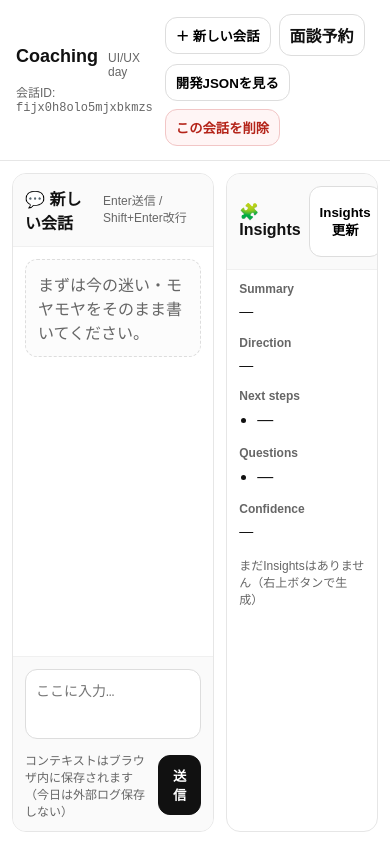
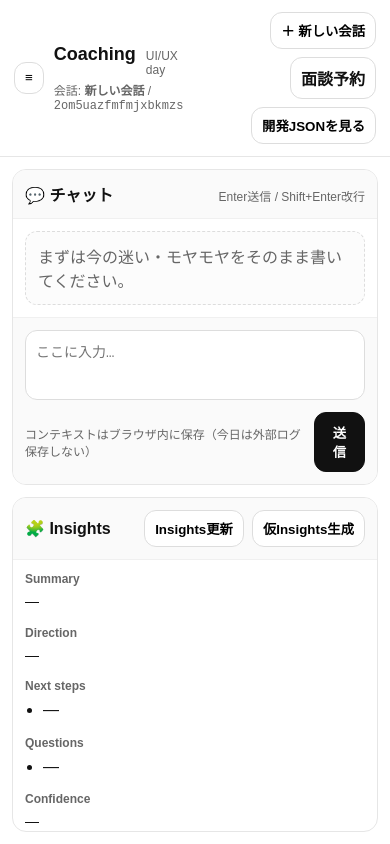
Before and after one commit to Daishi-pys/first-test, a Next.js app in the folder app/: page / in a window 390 px wide. Built offline with nearby package versions, Linux system fonts and the light colour scheme.

Commit message:
UI: mobile layout + conversation list drawer

```diff
--- a/app/app/page.tsx
+++ b/app/app/page.tsx
@@ -23,46 +23,56 @@ type Conversation = {
   insights?: Insights;
 };
 
+type IndexItem = { id: string; updatedAt: number; title: string };
+
 const LS_INDEX = "coach_index_v1"; // conversation list
 const LS_CONV_PREFIX = "coach_conv_v1:"; // coach_conv_v1:<id>
 
 function uid() {
   return Math.random().toString(36).slice(2) + Date.now().toString(36);
 }
-
 function formatTime(ts: number) {
   const d = new Date(ts);
   const hh = String(d.getHours()).padStart(2, "0");
   const mm = String(d.getMinutes()).padStart(2, "0");
   return `${hh}:${mm}`;
 }
-
 function guessTitle(messages: Msg[]) {
   const firstUser = messages.find(m => m.role === "user")?.content?.trim();
   if (!firstUser) return "新しい会話";
   return firstUser.slice(0, 16) + (firstUser.length > 16 ? "…" : "");
 }
 
+function safeJsonParse<T>(raw: string | null, fallback: T): T {
+  try {
+    if (!raw) return fallback;
+    return JSON.parse(raw);
+  } catch {
+    return fallback;
+  }
+}
+
 export default function Page() {
   const [conv, setConv] = useState<Conversation | null>(null);
+  const [index, setIndex] = useState<IndexItem[]>([]);
   const [text, setText] = useState("");
   const [loading, setLoading] = useState(false);
   const [err, setErr] = useState<string | null>(null);
   const [showDevJson, setShowDevJson] = useState(false);
 
+  // mobile drawer
+  const [drawerOpen, setDrawerOpen] = useState(false);
+
   const scrollerRef = useRef<HTMLDivElement | null>(null);
 
-  // --- load or create conversation on mount
+  // --- load index + latest conversation
   useEffect(() => {
-    const loadLatestOrCreate = () => {
-      try {
-        const rawIndex = localStorage.getItem(LS_INDEX);
-        const index: { id: string; updatedAt: number; title: string }[] = rawIndex
-          ? JSON.parse(rawIndex)
-          : [];
+    const load = () => {
+      const idx = safeJsonParse<IndexItem[]>(localStorage.getItem(LS_INDEX), []);
+      idx.sort((a, b) => b.updatedAt - a.updatedAt);
+      setIndex(idx);
 
-        // pick latest
-        const latest = index.sort((a, b) => b.updatedAt - a.updatedAt)[0];
+      const latest = idx[0];
       if (latest?.id) {
         const raw = localStorage.getItem(LS_CONV_PREFIX + latest.id);
         if (raw) {
@@ -70,45 +80,37 @@ export default function Page() {
           return;
         }
       }
-      } catch {}
-
       // create new
       const now = Date.now();
       const id = uid();
-      const created: Conversation = {
-        id,
-        title: "新しい会話",
-        createdAt: now,
-        updatedAt: now,
-        messages: [],
-      };
+      const created: Conversation = { id, title: "新しい会話", createdAt: now, updatedAt: now, messages: [] };
       setConv(created);
     };
 
-    loadLatestOrCreate();
+    load();
   }, []);
 
-  // --- persist conversation + index
+  // --- persist conversation + refresh index
   useEffect(() => {
     if (!conv) return;
     try {
       localStorage.setItem(LS_CONV_PREFIX + conv.id, JSON.stringify(conv));
 
       const rawIndex = localStorage.getItem(LS_INDEX);
-      const index: { id: string; updatedAt: number; title: string }[] = rawIndex
-        ? JSON.parse(rawIndex)
-        : [];
+      const idx: IndexItem[] = rawIndex ? JSON.parse(rawIndex) : [];
 
-      const next = [
+      const next: IndexItem[] = [
         { id: conv.id, updatedAt: conv.updatedAt, title: conv.title },
-        ...index.filter(x => x.id !== conv.id),
-      ].slice(0, 50);
+        ...idx.filter(x => x.id !== conv.id),
+      ].slice(0, 100);
 
       localStorage.setItem(LS_INDEX, JSON.stringify(next));
+      next.sort((a, b) => b.updatedAt - a.updatedAt);
+      setIndex(next);
     } catch {}
   }, [conv]);
 
-  // auto-scroll
+  // auto-scroll on new messages
   useEffect(() => {
     const el = scrollerRef.current;
     if (!el) return;
@@ -118,7 +120,7 @@ export default function Page() {
   const messages = conv?.messages ?? [];
   const insights = conv?.insights;
 
-  // --- super-light "insights" (today: heuristic / placeholder)
+  // --- lightweight insights (today: heuristic)
   const heuristicInsights = useMemo<Insights>(() => {
     const userTexts = messages.filter(m => m.role === "user").map(m => m.content);
     const lastUser = userTexts[userTexts.length - 1] ?? "";
@@ -129,18 +131,60 @@ export default function Page() {
     const nextSteps = userTexts.length
       ? ["5分：モヤモヤを3つ書く", "今日できる最小の一歩を1つ決める", "それを明日やる時間を確保する"]
       : ["—"];
-    const questions = userTexts.length
-      ? ["いま避けたい未来は？", "最近“少し良かった瞬間”は？"]
-      : ["—"];
-    return {
-      summary,
-      direction,
-      nextSteps,
-      questions,
-      confidence: userTexts.length ? 0.2 : 0.0,
-      updatedAt: Date.now(),
-    };
+    const questions = userTexts.length ? ["いま避けたい未来は？", "最近“少し良かった瞬間”は？"] : ["—"];
+    return { summary, direction, nextSteps, questions, confidence: userTexts.length ? 0.2 : 0.0, updatedAt: Date.now() };
   }, [messages]);
+
+  function loadConversation(id: string) {
+    const raw = localStorage.getItem(LS_CONV_PREFIX + id);
+    if (!raw) return;
+    try {
+      setConv(JSON.parse(raw));
+      setErr(null);
+      setText("");
+      setDrawerOpen(false);
+    } catch {}
+  }
+
+  function newConversation() {
+    const now = Date.now();
+    const id = uid();
+    const created: Conversation = { id, title: "新しい会話", createdAt: now, updatedAt: now, messages: [] };
+    setConv(created);
+    setErr(null);
+    setText("");
+    setDrawerOpen(false);
+  }
+
+  function deleteConversation(id: string) {
+    const ok = confirm("この会話を削除しますか？（ブラウザ内保存も削除）");
+    if (!ok) return;
+    try {
+      localStorage.removeItem(LS_CONV_PREFIX + id);
+      const idx = safeJsonParse<IndexItem[]>(localStorage.getItem(LS_INDEX), []);
+      const next = idx.filter(x => x.id !== id);
+      localStorage.setItem(LS_INDEX, JSON.stringify(next));
+      next.sort((a, b) => b.updatedAt - a.updatedAt);
+      setIndex(next);
+
+      // if current deleted -> open latest or new
+      if (conv?.id === id) {
+        const latest = next[0];
+        if (latest?.id) loadConversation(latest.id);
+        else newConversation();
+      }
+    } catch {}
+  }
+
+  function applyHeuristicInsights() {
+    if (!conv) return;
+    setConv(prev => (prev ? { ...prev, insights: heuristicInsights, updatedAt: Date.now() } : prev));
+  }
+
+  async function updateInsightsAI() {
+    // today: keep UI only
+    applyHeuristicInsights();
+  }
 
   async function send() {
     if (!conv) return;
@@ -154,6 +198,7 @@ export default function Page() {
     const now = Date.now();
     const userMsg: Msg = { id: uid(), role: "user", content: t, ts: now };
 
+    // optimistic update
     setConv(prev => {
       if (!prev) return prev;
       const nextMsgs = [...prev.messages, userMsg];
@@ -167,20 +212,15 @@ export default function Page() {
         headers: { "Content-Type": "application/json" },
         body: JSON.stringify({
           message: t,
-          // send last N messages as context to API (today: local context only)
           history: messages.slice(-20).map(m => ({ role: m.role, content: m.content })),
         }),
       });
 
       const data = await res.json().catch(() => ({}));
       const reply = String(data?.reply ?? "") || "（返答が空でした）";
-
       const aiMsg: Msg = { id: uid(), role: "assistant", content: reply, ts: Date.now() };
 
-      setConv(prev => {
-        if (!prev) return prev;
-        return { ...prev, messages: [...prev.messages, aiMsg], updatedAt: Date.now() };
-      });
+      setConv(prev => (prev ? { ...prev, messages: [...prev.messages, aiMsg], updatedAt: Date.now() } : prev));
     } catch {
       setErr("通信に失敗しました。もう一度試してください。");
       const aiMsg: Msg = { id: uid(), role: "assistant", content: "（エラー）通信に失敗しました。", ts: Date.now() };
@@ -190,59 +230,32 @@ export default function Page() {
     }
   }
 
-  function newConversation() {
-    const now = Date.now();
-    const id = uid();
-    const created: Conversation = {
-      id,
-      title: "新しい会話",
-      createdAt: now,
-      updatedAt: now,
-      messages: [],
-    };
-    setConv(created);
-    setErr(null);
-    setText("");
-  }
-
-  function clearConversation() {
-    if (!conv) return;
-    const ok = confirm("この会話の内容を消します（ブラウザ内の保存も削除）");
-    if (!ok) return;
-    try {
-      localStorage.removeItem(LS_CONV_PREFIX + conv.id);
-      const rawIndex = localStorage.getItem(LS_INDEX);
-      const index: { id: string; updatedAt: number; title: string }[] = rawIndex ? JSON.parse(rawIndex) : [];
-      localStorage.setItem(LS_INDEX, JSON.stringify(index.filter(x => x.id !== conv.id)));
-    } catch {}
-    newConversation();
-  }
-
-  function applyHeuristicInsights() {
-    if (!conv) return;
-    setConv(prev => (prev ? { ...prev, insights: heuristicInsights, updatedAt: Date.now() } : prev));
-  }
-
-  // placeholder button for "AI insights" (tomorrow we replace with real AI call)
-  async function updateInsightsAI() {
-    if (!conv) return;
-    // today: use heuristic as “AI-like” update to finish UI
-    applyHeuristicInsights();
-  }
-
-  if (!conv) {
-    return <div style={{ padding: 16 }}>Loading...</div>;
-  }
+  if (!conv) return <div style={{ padding: 16 }}>Loading...</div>;
 
   return (
     <div style={styles.page}>
+      {/* responsive CSS */}
+      <style>{css}</style>
+
       <header style={styles.header}>
+        <div style={{ display: "flex", alignItems: "center", gap: 10 }}>
+          <button
+            onClick={() => setDrawerOpen(v => !v)}
+            style={styles.iconBtn}
+            aria-label="menu"
+            title="会話一覧"
+          >
+            ≡
+          </button>
           <div style={{ display: "flex", flexDirection: "column" }}>
             <div style={{ display: "flex", alignItems: "baseline", gap: 10 }}>
               <div style={styles.brand}>Coaching</div>
               <div style={styles.sub}>UI/UX day</div>
             </div>
-          <div style={styles.sub2}>会話ID: <code>{conv.id}</code></div>
+            <div style={styles.sub2}>
+              会話: <b>{conv.title}</b> / <span style={{ color: "#666" }}><code>{conv.id}</code></span>
+            </div>
+          </div>
         </div>
 
         <div style={styles.headerActions}>
@@ -251,23 +264,73 @@ export default function Page() {
           <button onClick={() => setShowDevJson(v => !v)} style={styles.btnSecondary}>
             {showDevJson ? "開発JSONを隠す" : "開発JSONを見る"}
           </button>
-          <button onClick={clearConversation} style={styles.btnDanger}>この会話を削除</button>
         </div>
       </header>
 
-      <main style={styles.main}>
+      {/* drawer (mobile & desktop) */}
+      <div className={`drawerBackdrop ${drawerOpen ? "open" : ""}`} onClick={() => setDrawerOpen(false)} />
+      <aside className={`drawer ${drawerOpen ? "open" : ""}`}>
+        <div style={styles.drawerHeader}>
+          <div style={{ fontWeight: 800 }}>会話一覧</div>
+          <button onClick={() => setDrawerOpen(false)} style={styles.iconBtn} aria-label="close">✕</button>
+        </div>
+
+        <div style={styles.drawerBody}>
+          <button onClick={newConversation} style={{ ...styles.btnSecondary, width: "100%" }}>
+            ＋ 新しい会話
+          </button>
+
+          <div style={{ marginTop: 12, fontSize: 12, color: "#666" }}>
+            最新順（ブラウザ保存）
+          </div>
+
+          <div style={{ display: "flex", flexDirection: "column", gap: 8, marginTop: 10 }}>
+            {index.length === 0 && <div style={styles.smallMuted}>まだ会話がありません</div>}
+
+            {index.map((item) => (
+              <div
+                key={item.id}
+                style={{
+                  ...styles.convRow,
+                  ...(item.id === conv.id ? styles.convRowActive : {}),
+                }}
+              >
+                <button
+                  onClick={() => loadConversation(item.id)}
+                  style={styles.convRowMain}
+                  title={item.title}
+                >
+                  <div style={{ fontWeight: 700, textAlign: "left" }}>{item.title || "（無題）"}</div>
+                  <div style={styles.smallMuted}>
+                    {new Date(item.updatedAt).toLocaleString()}
+                  </div>
+                </button>
+
+                <button
+                  onClick={() => deleteConversation(item.id)}
+                  style={styles.convRowDel}
+                  aria-label="delete"
+                  title="削除"
+                >
+                  🗑
+                </button>
+              </div>
+            ))}
+          </div>
+        </div>
+      </aside>
+
+      <main className="mainGrid">
         {/* Chat */}
         <section style={styles.chatCard}>
           <div style={styles.cardTitleRow}>
-            <div style={styles.cardTitle}>💬 {conv.title}</div>
+            <div style={styles.cardTitle}>💬 チャット</div>
             <div style={styles.smallMuted}>Enter送信 / Shift+Enter改行</div>
           </div>
 
           <div ref={scrollerRef} style={styles.messages}>
             {messages.length === 0 && (
-              <div style={styles.empty}>
-                まずは今の迷い・モヤモヤをそのまま書いてください。
-              </div>
+              <div style={styles.empty}>まずは今の迷い・モヤモヤをそのまま書いてください。</div>
             )}
 
             {messages.map((m) => (
@@ -279,12 +342,7 @@ export default function Page() {
                   marginBottom: 10,
                 }}
               >
-                <div
-                  style={{
-                    ...styles.bubble,
-                    ...(m.role === "user" ? styles.bubbleUser : styles.bubbleAssistant),
-                  }}
-                >
+                <div style={{ ...styles.bubble, ...(m.role === "user" ? styles.bubbleUser : styles.bubbleAssistant) }}>
                   <div style={styles.bubbleMeta}>
                     <span style={{ textTransform: "capitalize" }}>{m.role}</span>
                     <span>・{formatTime(m.ts)}</span>
@@ -319,10 +377,9 @@ export default function Page() {
                 }
               }}
             />
-
             <div style={styles.composerBottom}>
               <div style={styles.smallMuted}>
-                {err ? <span style={{ color: "#b42318" }}>{err}</span> : "コンテキストはブラウザ内に保存されます（今日は外部ログ保存しない）"}
+                {err ? <span style={{ color: "#b42318" }}>{err}</span> : "コンテキストはブラウザ内に保存（今日は外部ログ保存しない）"}
               </div>
               <button onClick={send} disabled={loading || !text.trim()} style={styles.btnPrimary}>
                 {loading ? "送信中…" : "送信"}
@@ -335,7 +392,7 @@ export default function Page() {
         <aside style={styles.insightsCard}>
           <div style={styles.cardTitleRow}>
             <div style={styles.cardTitle}>🧩 Insights</div>
-            <div style={{ display: "flex", gap: 8 }}>
+            <div style={{ display: "flex", gap: 8, flexWrap: "wrap", justifyContent: "flex-end" }}>
               <button onClick={updateInsightsAI} style={styles.btnSecondary}>Insights更新</button>
               <button onClick={applyHeuristicInsights} style={styles.btnSecondary}>仮Insights生成</button>
             </div>
@@ -346,10 +403,7 @@ export default function Page() {
             <Card label="Direction" value={insights?.direction ?? "—"} />
             <ListCard label="Next steps" items={insights?.nextSteps ?? ["—"]} />
             <ListCard label="Questions" items={insights?.questions ?? ["—"]} />
-            <Card
-              label="Confidence"
-              value={insights ? `${Math.round(insights.confidence * 100)}%` : "—"}
-            />
+            <Card label="Confidence" value={insights ? `${Math.round(insights.confidence * 100)}%` : "—"} />
             <div style={styles.smallMuted}>
               {insights ? `updated: ${new Date(insights.updatedAt).toLocaleString()}` : "まだInsightsはありません（右上ボタンで生成）"}
             </div>
@@ -377,7 +431,6 @@ function Card({ label, value }: { label: string; value: string }) {
     </div>
   );
 }
-
 function ListCard({ label, items }: { label: string; items: string[] }) {
   return (
     <div style={styles.kv}>
@@ -391,22 +444,76 @@ function ListCard({ label, items }: { label: string; items: string[] }) {
   );
 }
 
+const css = `
+/* responsive grid: desktop = 2 columns, mobile = 1 column */
+.mainGrid {
+  flex: 1;
+  display: grid;
+  grid-template-columns: 1.2fr 0.9fr;
+  gap: 12px;
+  padding: 12px;
+  min-height: 0;
+}
+@media (max-width: 900px) {
+  .mainGrid { grid-template-columns: 1fr; }
+}
+
+/* drawer */
+.drawerBackdrop {
+  position: fixed;
+  inset: 0;
+  background: rgba(0,0,0,0.35);
+  opacity: 0;
+  pointer-events: none;
+  transition: opacity 160ms ease;
+  z-index: 40;
+}
+.drawerBackdrop.open {
+  opacity: 1;
+  pointer-events: auto;
+}
+.drawer {
+  position: fixed;
+  top: 0;
+  left: 0;
+  height: 100vh;
+  width: min(360px, 92vw);
+  background: #fff;
+  border-right: 1px solid #e6e6e6;
+  transform: translateX(-102%);
+  transition: transform 180ms ease;
+  z-index: 50;
+  display: flex;
+  flex-direction: column;
+}
+.drawer.open { transform: translateX(0); }
+`;
+
 const styles: Record<string, React.CSSProperties> = {
   page: { height: "100vh", display: "flex", flexDirection: "column", background: "#fff", color: "#111" },
+
   header: {
-    padding: "14px 16px",
+    padding: "12px 14px",
     borderBottom: "1px solid #e6e6e6",
     display: "flex",
     justifyContent: "space-between",
     alignItems: "center",
     gap: 12,
   },
-  brand: { fontWeight: 800, fontSize: 18 },
+  brand: { fontWeight: 900, fontSize: 18 },
   sub: { fontSize: 12, color: "#666" },
   sub2: { fontSize: 12, color: "#666", marginTop: 4 },
-  headerActions: { display: "flex", gap: 8, alignItems: "center", flexWrap: "wrap" },
+  headerActions: { display: "flex", gap: 8, alignItems: "center", flexWrap: "wrap", justifyContent: "flex-end" },
 
-  main: { flex: 1, display: "grid", gridTemplateColumns: "1.2fr 0.9fr", gap: 12, padding: 12, minHeight: 0 },
+  iconBtn: {
+    padding: "8px 10px",
+    borderRadius: 12,
+    border: "1px solid #ddd",
+    background: "#fff",
+    cursor: "pointer",
+    fontWeight: 800,
+    lineHeight: 1,
+  },
 
   chatCard: { border: "1px solid #e6e6e6", borderRadius: 14, display: "flex", flexDirection: "column", minHeight: 0, overflow: "hidden" },
   insightsCard: { border: "1px solid #e6e6e6", borderRadius: 14, display: "flex", flexDirection: "column", minHeight: 0, overflow: "hidden" },
@@ -420,7 +527,7 @@ const styles: Record<string, React.CSSProperties> = {
     gap: 8,
     background: "#fafafa",
   },
-  cardTitle: { fontWeight: 700 },
+  cardTitle: { fontWeight: 800 },
 
   messages: { flex: 1, overflow: "auto", padding: 12, background: "#fff" },
   empty: { color: "#666", padding: 12, border: "1px dashed #ddd", borderRadius: 12, background: "#fcfcfc" },
@@ -433,21 +540,61 @@ const styles: Record<string, React.CSSProperties> = {
   composer: { borderTop: "1px solid #f0f0f0", padding: 12, background: "#fafafa" },
   textarea: { width: "100%", resize: "none", borderRadius: 12, border: "1px solid #ddd", padding: 10, fontSize: 14, outline: "none", boxSizing: "border-box" },
   composerBottom: { marginTop: 8, display: "flex", justifyContent: "space-between", alignItems: "center", gap: 10 },
-  smallMuted: { fontSize: 12, color: "#666" },
 
   insightsBody: { padding: 12, overflow: "auto" },
   kv: { marginBottom: 14 },
-  kvLabel: { fontSize: 12, color: "#666", marginBottom: 6, fontWeight: 600 },
+  kvLabel: { fontSize: 12, color: "#666", marginBottom: 6, fontWeight: 700 },
   kvValue: { fontSize: 14, lineHeight: 1.4 },
   ul: { margin: 0, paddingLeft: 18 },
   li: { marginBottom: 6, lineHeight: 1.4 },
 
   details: { marginTop: 10, borderTop: "1px solid #eee", paddingTop: 10 },
-  summary: { cursor: "pointer", fontWeight: 600 },
+  summary: { cursor: "pointer", fontWeight: 700 },
   pre: { marginTop: 10, background: "#111", color: "#eee", padding: 12, borderRadius: 12, overflow: "auto", fontSize: 12 },
 
-  btnPrimary: { padding: "10px 14px", borderRadius: 12, border: "1px solid #111", background: "#111", color: "#fff", cursor: "pointer", fontWeight: 600 },
-  btnSecondary: { padding: "8px 10px", borderRadius: 12, border: "1px solid #ddd", background: "#fff", cursor: "pointer", fontWeight: 600 },
-  btnDanger: { padding: "8px 10px", borderRadius: 12, border: "1px solid #f2c6c6", background: "#fff5f5", cursor: "pointer", fontWeight: 600, color: "#b42318" },
-  linkBtn: { padding: "8px 10px", borderRadius: 12, border: "1px solid #ddd", background: "#fff", cursor: "pointer", fontWeight: 600, textDecoration: "none", color: "#111", display: "inline-block" },
+  smallMuted: { fontSize: 12, color: "#666" },
+
+  btnPrimary: { padding: "10px 14px", borderRadius: 12, border: "1px solid #111", background: "#111", color: "#fff", cursor: "pointer", fontWeight: 700 },
+  btnSecondary: { padding: "8px 10px", borderRadius: 12, border: "1px solid #ddd", background: "#fff", cursor: "pointer", fontWeight: 700 },
+  btnDanger: { padding: "8px 10px", borderRadius: 12, border: "1px solid #f2c6c6", background: "#fff5f5", cursor: "pointer", fontWeight: 700, color: "#b42318" },
+  linkBtn: { padding: "8px 10px", borderRadius: 12, border: "1px solid #ddd", background: "#fff", cursor: "pointer", fontWeight: 700, textDecoration: "none", color: "#111", display: "inline-block" },
+
+  drawerHeader: {
+    padding: 12,
+    borderBottom: "1px solid #eee",
+    display: "flex",
+    justifyContent: "space-between",
+    alignItems: "center",
+    gap: 10,
+    background: "#fafafa",
+  },
+  drawerBody: { padding: 12, overflow: "auto" },
+
+  convRow: {
+    display: "flex",
+    alignItems: "stretch",
+    border: "1px solid #e6e6e6",
+    borderRadius: 12,
+    overflow: "hidden",
+    background: "#fff",
+  },
+  convRowActive: { borderColor: "#111" },
+  convRowMain: {
+    flex: 1,
+    padding: 10,
+    background: "#fff",
+    border: "none",
+    cursor: "pointer",
+    display: "flex",
+    flexDirection: "column",
+    gap: 4,
+  },
+  convRowDel: {
+    width: 44,
+    border: "none",
+    borderLeft: "1px solid #eee",
+    background: "#fff",
+    cursor: "pointer",
+    fontSize: 16,
+  },
 };
```
Lines whose indentation alone changed are shown as unchanged.
